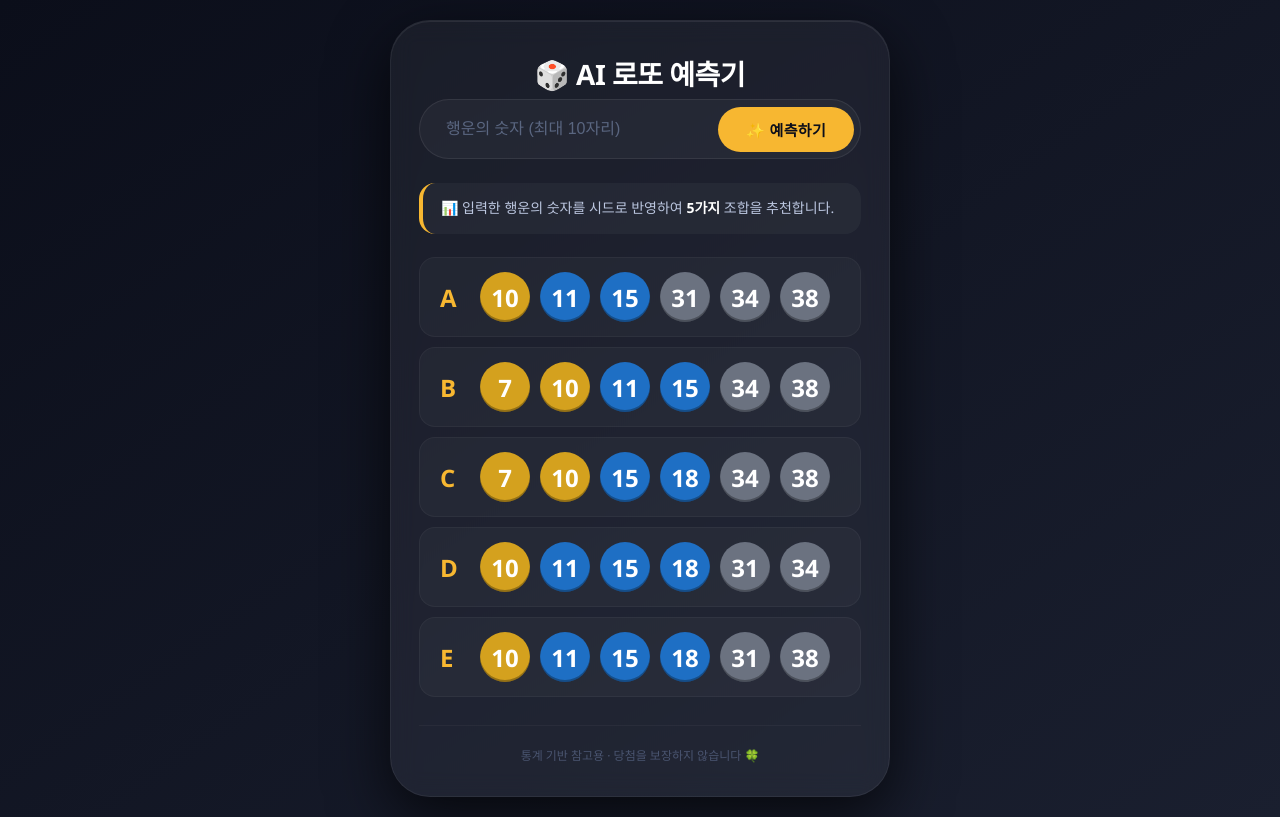
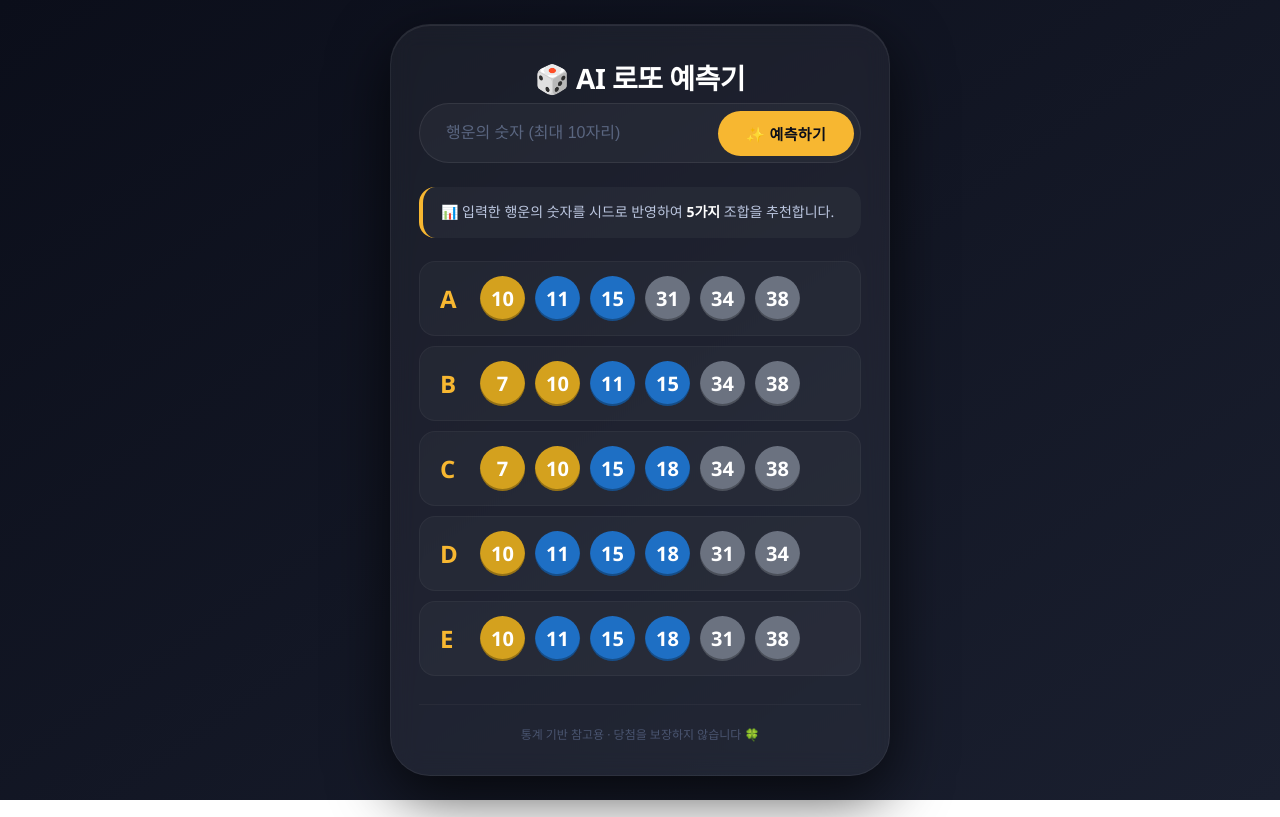
Before and after one commit to chris-bricktown/lotto645, a plain HTML site: page index.html in a window 1280 px wide. Drawn offline with nearby package versions, Linux system fonts and the light colour scheme.

Commit message:
Update index.html

```diff
--- a/index.html
+++ b/index.html
@@ -131,11 +131,11 @@
             display: inline-flex;
             justify-content: center;
             align-items: center;
-            width: 50px;
-            height: 50px;
+            width: 45px;
+            height: 45px;
             border-radius: 50%;
             font-weight: 700;
-            font-size: 24px;
+            font-size: 20px;
             color: #fff;
             background: #2a3145;
             box-shadow: inset 0 -2px 0 rgba(0, 0, 0, 0.3);
```
